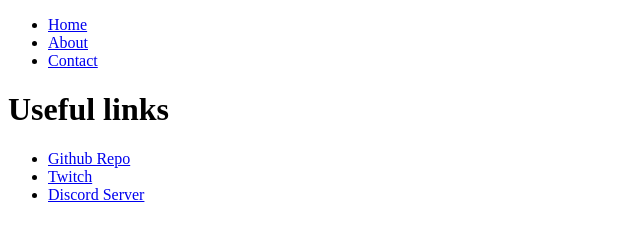
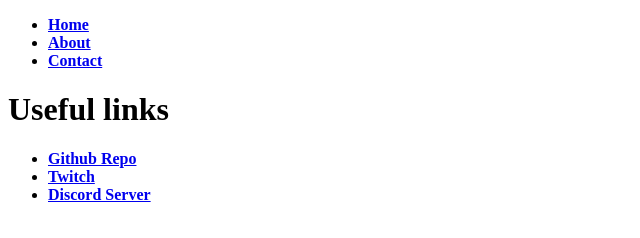
Before and after one commit to lukeperrin10/lukeperrin10.github.io, a plain HTML site: page contact.html in a window 1280 px wide. Shown: the whole page, without its empty margins (0-640 px from the left). Drawn offline with Linux system fonts and the light colour scheme.

Commit message:
update 0.2 2020-03-10

```diff
--- a/contact.html
+++ b/contact.html
@@ -4,7 +4,8 @@
     <meta charset="UTF-8">
     <meta http-equiv="X-UA-Compatible" content="IE=edge">
     <meta name="viewport" content="width=device-width, initial-scale=1.0">
-    <title>About page</title>
+    <title>Contact page</title>
+    <link rel="stylesheet" href="style.css">
 </head>
     <body>
         <nav>
--- a/style.css
+++ b/style.css
@@ -1,3 +1,9 @@
 h1  {
-    color: black
+    color: black;
 }
+
+li {
+
+    font-family: inherit;
+    font-weight: bold;
+}
```
Also changed, not shown: about.html (+1 -0 lines), index.html (+3 -1 lines).
